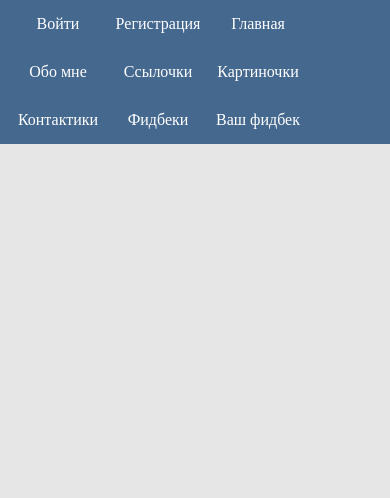
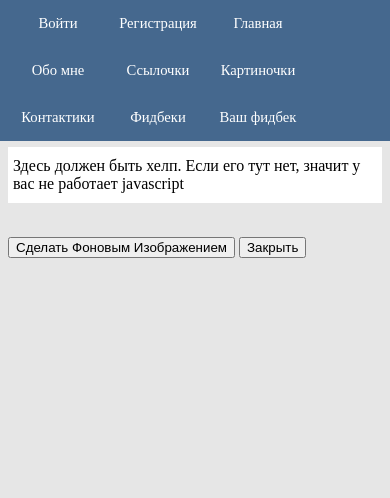
Before and after one commit to LevshinMisha/WEB, a Django app: template task1/mysite/templates/gallery.html in a window 390 px wide. Shown: the top 498 px of the page. Run offline with Django 3.2, Linux system fonts and the light colour scheme; the template is opened without the code that fills it, so the values that code supplies are empty; parts of the project's set-up code (start-up, migrations or seed data) failed here and were passed over.

Commit message:
галерея v1.0 продакшен

```diff
--- a/task1/mysite/static/css/1.css
+++ b/task1/mysite/static/css/1.css
@@ -22,29 +22,6 @@ body
     background: white;
 }
 
-.gallery_img
-{
-    width: 150px;
-    height: 150px;
-    display: inline-block;
-    margin-right: -4px;
-    margin-bottom: -4px;
-    cursor: pointer;
-}
-
-.gallery
-{
-}
-
-@media(max-width: 500px)
-{
-    .gallery_img
-    {
-        width: 100px;
-        height: 100px;
-    }
-}
-
 .cheater img
 {
     width: 300px;
--- a/task1/mysite/static/css/header.css
+++ b/task1/mysite/static/css/header.css
@@ -7,6 +7,7 @@ header
     background: rgba(69, 104, 142, 1);
     color: white;
     display: block;
+    font-size: 12pt;
 }
 
 .menu
@@ -26,6 +27,7 @@ nav
     text-align: center;
     display: inline-block;
     width: 150px;
+    font-size: 12pt;
     white-space: nowrap; /* Запрещаем перенос строк */
     overflow: hidden; /* Чикаем всё, что не помещается в область */
     text-overflow: ellipsis; /* Добавляем многоточие */
@@ -36,6 +38,7 @@ nav
     text-align: center;
     display: inline-block;
     width: 150px;
+    font-size: 12pt;
 }
 
 .menu-item:hover
@@ -50,19 +53,20 @@ nav
     text-decoration: none;
     padding-top: 15px;
     padding-bottom: 15px;
-    font-size: 12;
 }
 
 @media(max-width: 500px)
 {
+
     .menu-item
     {
         width: 100px;
-
+        font-size: 11pt;
     }
 
     .greetings
     {
         width: 100px;
+        font-size: 11pt;
     }
 }
--- a/task1/mysite/templates/base.html
+++ b/task1/mysite/templates/base.html
@@ -4,6 +4,7 @@
     <meta charset="UTF-8">
     <title>{{ title }}</title>
     <link rel="stylesheet" href="/static/css/1.css">
+    <link rel="stylesheet" href="/static/css/gallery.css">
     <link rel="stylesheet" href="/static/css/header.css">
     <link rel="shortcut icon" href="/static/favicon.ico">
     <meta name="viewport" content="width=device-width, initial-scale=1">
--- a/task1/mysite/templates/gallery.html
+++ b/task1/mysite/templates/gallery.html
@@ -1,16 +1,19 @@
 {% extends 'base.html' %}
 
 {% block content %}
-    <script>
-        function expandImage(url)
-        {
-            alert(url);
-        }
-    </script>
+    <script src="/static/js/gallery.js"></script>
+    <p id="help">Здесь должен быть хелп. Если его тут нет, значит у вас не работает javascript</p>
 
-    <div class="gallery">
+    <div class="gallery" id="gallery">
         {% for url in urls %}
-            <img class="gallery_img" src="{{ url.0 }}" alt="loading..." id="{{ url.1 }}" onclick="expandImage('{{ url.1 }}')">
+            <img class="gallery_img" src="{{ url.0 }}" alt="loading..." id="{{ url.1 }}" onclick="imgOnClick('{{ url.1 }}')">
         {% endfor %}
     </div>
+
+    <div class="gallery_big_img_container" id="gallery_big_img_container">
+        <img class='gallery_big_img' id="gallery_big_img">
+        <br>
+        <button>Сделать Фоновым Изображением</button>
+        <button onclick="closeBigImage()">Закрыть</button>
+    </div>
 {% endblock %}
--- a/task1/mysite/templates/homework.html
+++ b/task1/mysite/templates/homework.html
@@ -5,8 +5,9 @@
         a = []
         function go(e) {
             a.push(e.keyCode);
-            console.info(e.keyCode);
+            console.info(a);
             if (a.length >= 4)
+            {
                 for (var i = a.length - 4; i < a.length; i++)
                 {
                      if ((a[i] === 66 || a[i] === 98) && (a[i+1] === 115 || a[i+1] === 83) &&
@@ -15,6 +16,8 @@
                             document.body.innerHTML = '<img src = "https://4.bp.blogspot.com/-1B6pDVdUsxM/U_nFL3KZwxI/AAAAAAABJj4/buc9hzLBQwg/s0/BSOD%2Berror%2Bscreen_HD.jpg">';
                         }
                 }
+                a.shift();
+            }
         }
 
         document.body.onkeypress = go;
--- a/task1/mysite/views.py
+++ b/task1/mysite/views.py
@@ -18,8 +18,8 @@ def links(request):
 
 
 def gallery(request):
-    urls = ['/static/img/' + filename for filename in os.listdir(os.path.dirname(__file__) + '/static/img')]
-    urls = [(urls[i], i) for i in range(len(urls))]
+    urls = ['/static/img/thumbnails/' + filename for filename in os.listdir(os.path.dirname(__file__) + '/static/img') if filename != 'thumbnails']
+    urls = [(urls[i][:-4] + '_tn.jpg', i) for i in range(len(urls))]
     return render(request, 'gallery.html', {'title': 'Картиночки', 'urls': urls})
 
 
```
